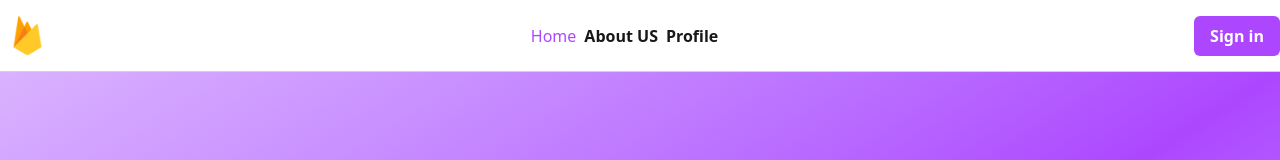
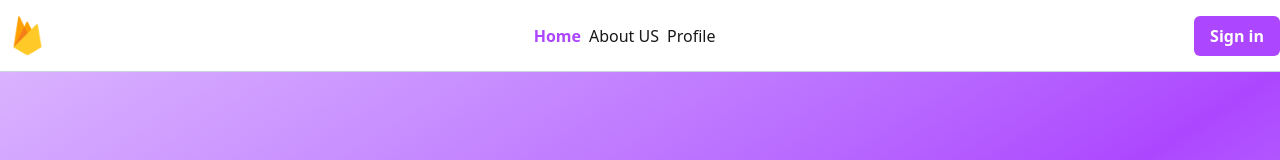
Before and after one commit to lijanahmmed/Firebase-fighter, a React (Vite) app: page / in a window 1280 px wide. Shown: the top 160 px of the page. Built offline with nearby package versions, Linux system fonts and the light colour scheme.

Commit message:
remove unneccessary comments

```diff
--- a/src/components/MyLink.jsx
+++ b/src/components/MyLink.jsx
@@ -6,7 +6,7 @@ const MyLink = ({ to, className, children }) => {
     <NavLink
       to={to}
       className={({ isActive }) =>
-        isActive ? "text-purple-500" : `${className} font-semibold`
+        isActive ? "text-purple-500 font-semibold" : `${className}`
       }
     >
       {children}
--- a/src/components/Navbar.jsx
+++ b/src/components/Navbar.jsx
@@ -2,7 +2,6 @@ import { Link, NavLink } from "react-router";
 import logo from "../assets/img/firebase-logo.png";
 import MyContainer from "./MyContainer";
 import MyLink from "./MyLink";
-// import MyLink from "./MyLink";
 
 const Navbar = () => {
   return (
```
